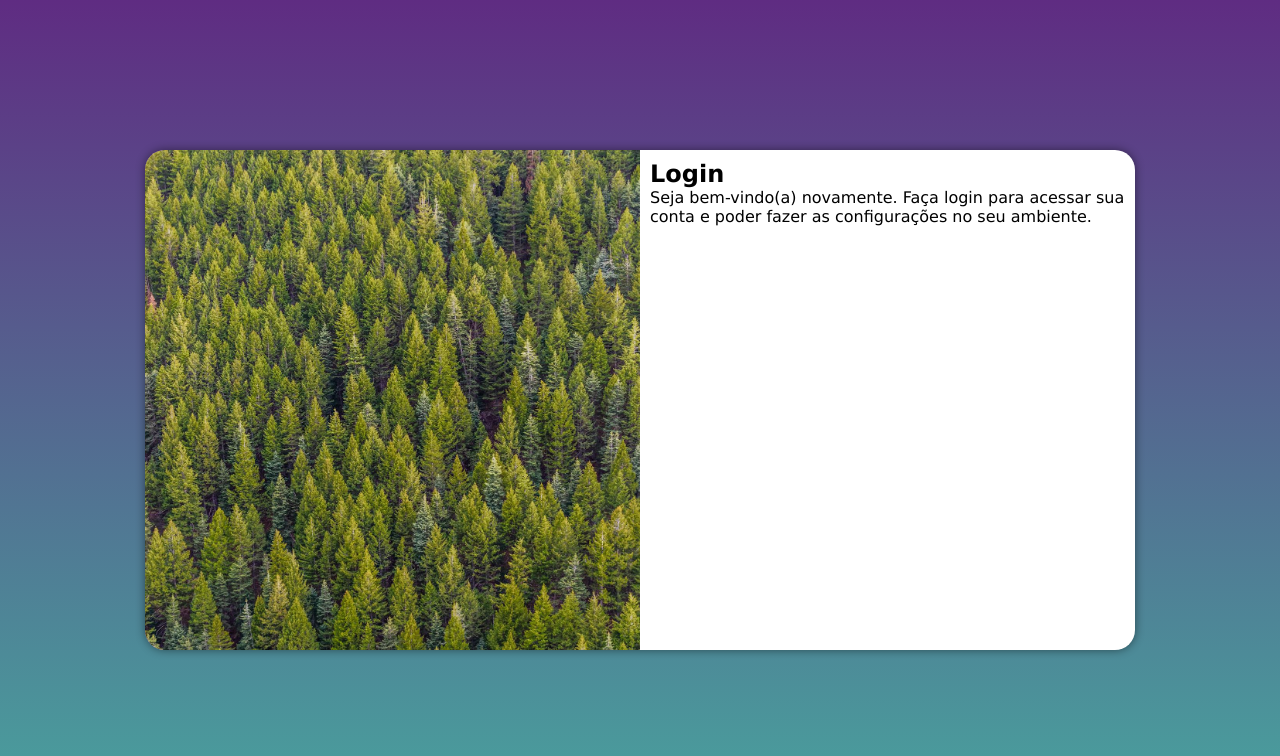
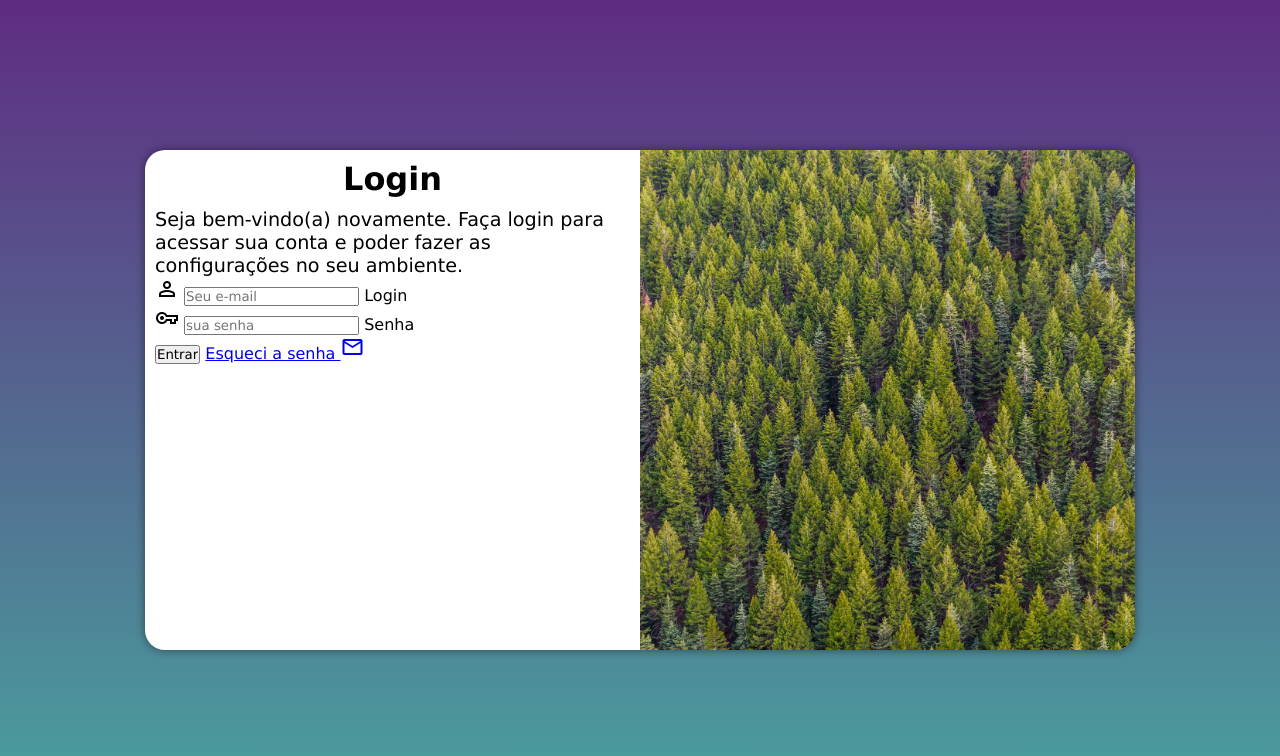
Before and after one commit to MarcosWillianA/projeto-login, a plain HTML site: page index.html in a window 1280 px wide. Drawn offline with nearby package versions, Linux system fonts and the light colour scheme.

Commit message:
Adicionei o formulário

```diff
--- a/estilos/media-query.css
+++ b/estilos/media-query.css
@@ -42,13 +42,21 @@
     }
 
     #imagem {
-        float: left;
+        float: right;
         width: 50%;
         height: 100%;
     }
 
     #formulario {
-        float: right;
+        float: left;
         width: 50%;
     }
+
+    #formulario h1 {
+        font-size: 2em;
+    }
+
+    #formulario p {
+        font-size: 1.2em;
+    }
 }
--- a/estilos/style.css
+++ b/estilos/style.css
@@ -50,5 +50,14 @@
 #formulario {
     display: block;
     padding: 10px;
+}
+
+#formulario h1 {
+    text-align: center;
+    margin-bottom: 10px;
 
 }
+
+#formulario p {
+    font-size: 0.8em;
+}
--- a/index.html
+++ b/index.html
@@ -4,6 +4,7 @@
     <meta charset="UTF-8">
     <meta name="viewport" content="width=device-width, initial-scale=1.0">
     <title>Login</title>
+    <link href="https://fonts.googleapis.com/css2?family=Material+Symbols+Outlined" rel="stylesheet" />
     <link rel="stylesheet" href="estilos/style.css">
     <link rel="stylesheet" href="estilos/media-query.css">
 </head>
@@ -16,8 +17,27 @@
             <div id="formulario">
                 <h1>Login</h1>
                 <p>Seja bem-vindo(a) novamente. Faça login para acessar sua conta e poder fazer as configurações no seu ambiente.</p>
-                <form action="login" method="post">
-
+                <form action="login" method="post" autocomplete="on">
+                    <div class="campo">
+                        <span class="material-symbols-outlined">
+                            person
+                            </span>
+                        <input type="email" name="login" id="ilogin" placeholder="Seu e-mail" autocomplete="email" required maxlength="30">
+                        <label for="ilogin">Login</label>
+                    </div>
+                    <div class="campo">
+                        <span class="material-symbols-outlined">
+                            vpn_key
+                            </span>
+                        <input type="password" name="senha" id="isenha" placeholder="sua senha" autocomplete="current-password" required minlength="8" maxlength="20">
+                        <label for="isenha">Senha</label>
+                    </div>
+                    <input type="submit" value="Entrar">
+                    <a href="esqueci.html">
+                        Esqueci a senha <span class="material-symbols-outlined">
+                            mail
+                            </span>
+                    </a>
                 </form>
             </div>
 
```
